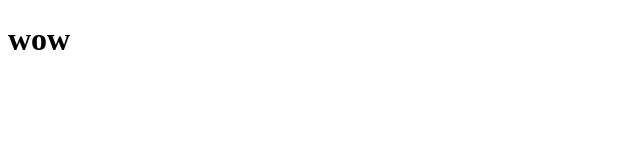
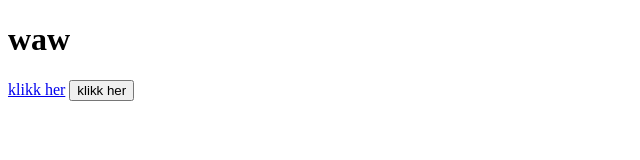
Before and after one commit to odarma/seo, a plain HTML site: page index.html in a window 1280 px wide. Shown: the whole page, without its empty margins (0-640 px from the left). Drawn offline with Linux system fonts and the light colour scheme.

Commit message:
Update index.html

```diff
--- a/index.html
+++ b/index.html
@@ -17,15 +17,11 @@
         <noscript><iframe src="https://www.googletagmanager.com/ns.html?id=GTM-TFPBWLTZ"
         height="0" width="0" style="display:none;visibility:hidden"></iframe></noscript>
         <!-- End Google Tag Manager (noscript) -->
-        <header>
 
-        </header>
-        <main>
-            <h1>wow</h1>
-        </main>
-        <footer>
+        <h1>waw</h1>
+        <a href="#" class="lenke-knapp">klikk her</a>
+        <button>klikk her</button>
 
-        </footer>
 
         <!-- Google tag (gtag.js) -->
         <script async src="https://www.googletagmanager.com/gtag/js?id=G-RCK9G2NSL3"></script>
```
